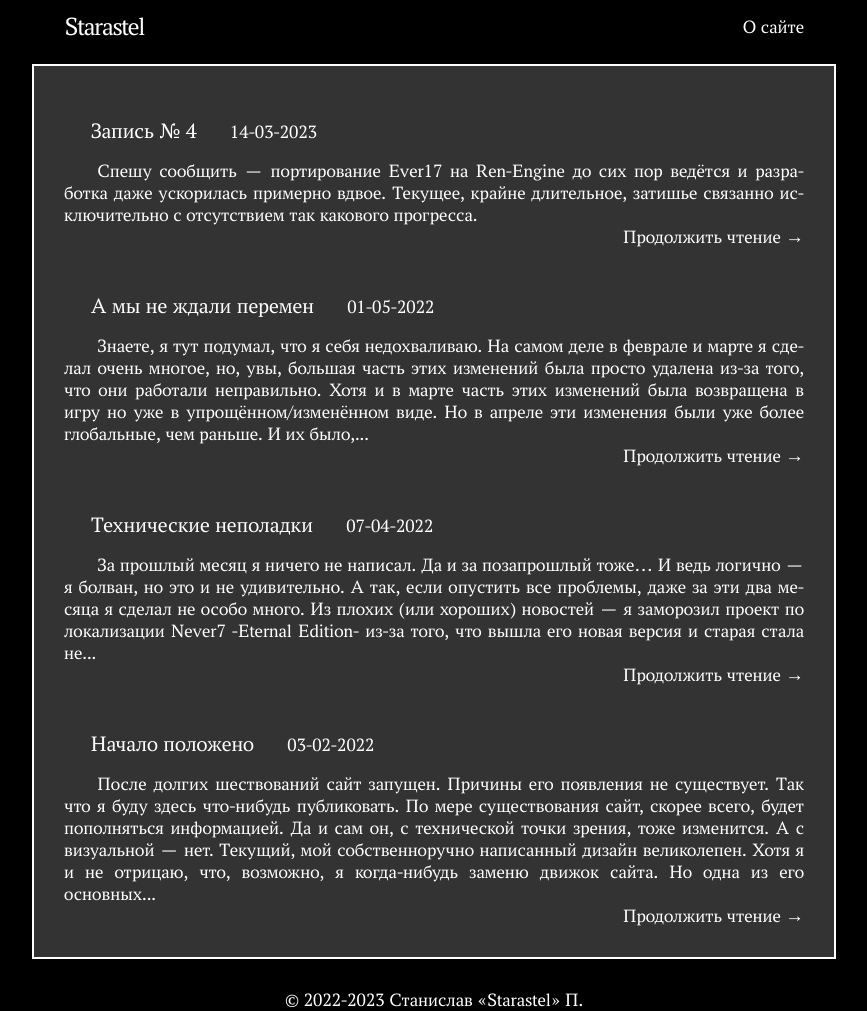
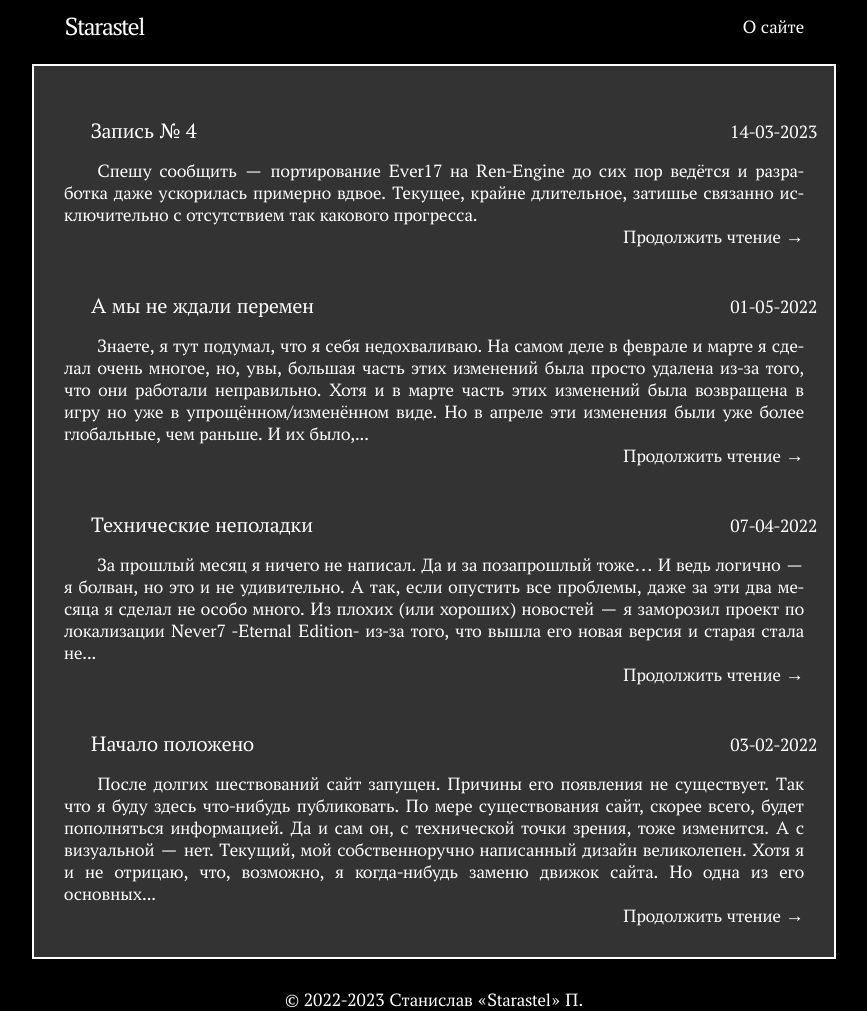
Before and after one commit to Starastel/stStarastel, a Jekyll site: the page built from index.html, in a window 1280 px wide. Shown: the whole page, without its empty margins (206-1073 px from the left). Built offline with Jekyll 4.4.1, drawn with Linux system fonts in a browser that asks for light colours; the list of posts is cut into pages by our own code.

Commit message:
Update main.scss

```diff
--- a/assets/main.scss
+++ b/assets/main.scss
@@ -235,9 +235,8 @@ table {
 .pst_ttl {
 	display: inline-flex;
 	justify-content: space-between;
-	margin-left: auto;
-	margin-right: auto;
 	align-items: baseline;
+	width: 100%;
 }
 
 .site-header {
```
